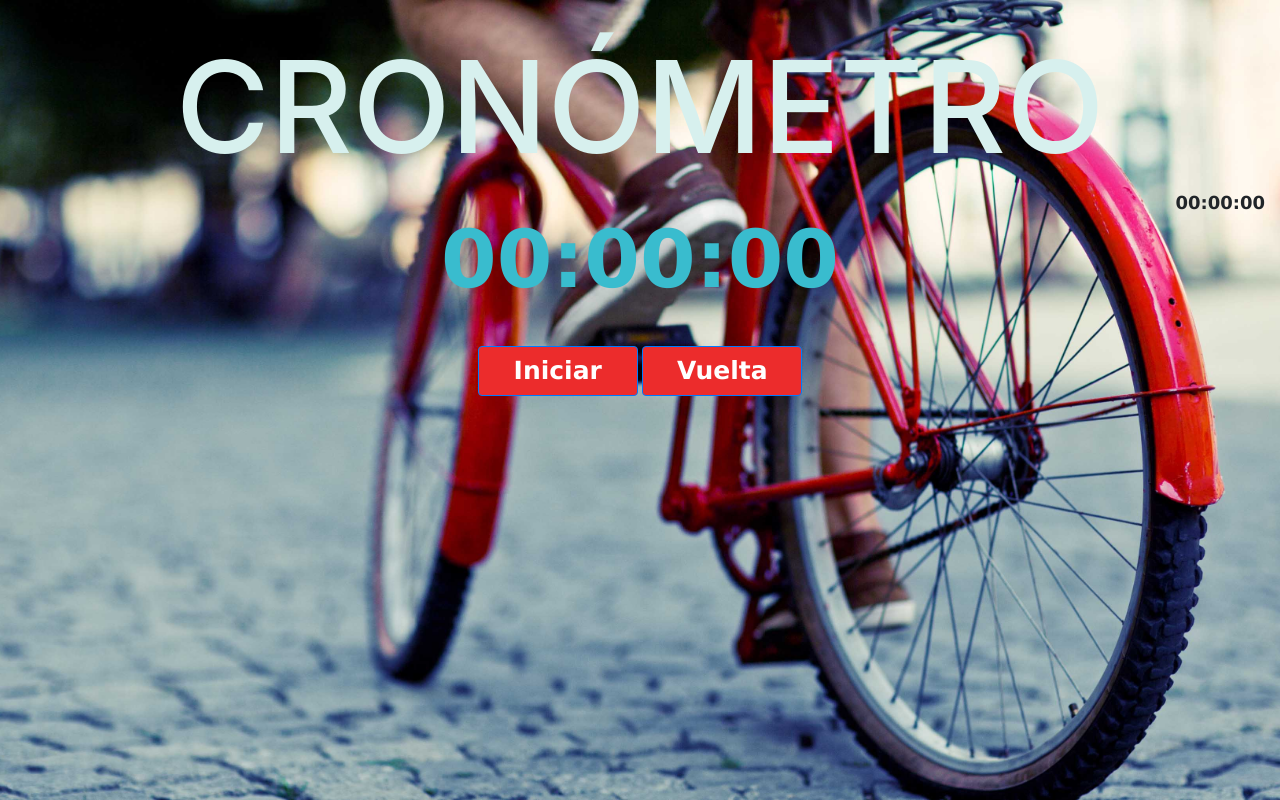
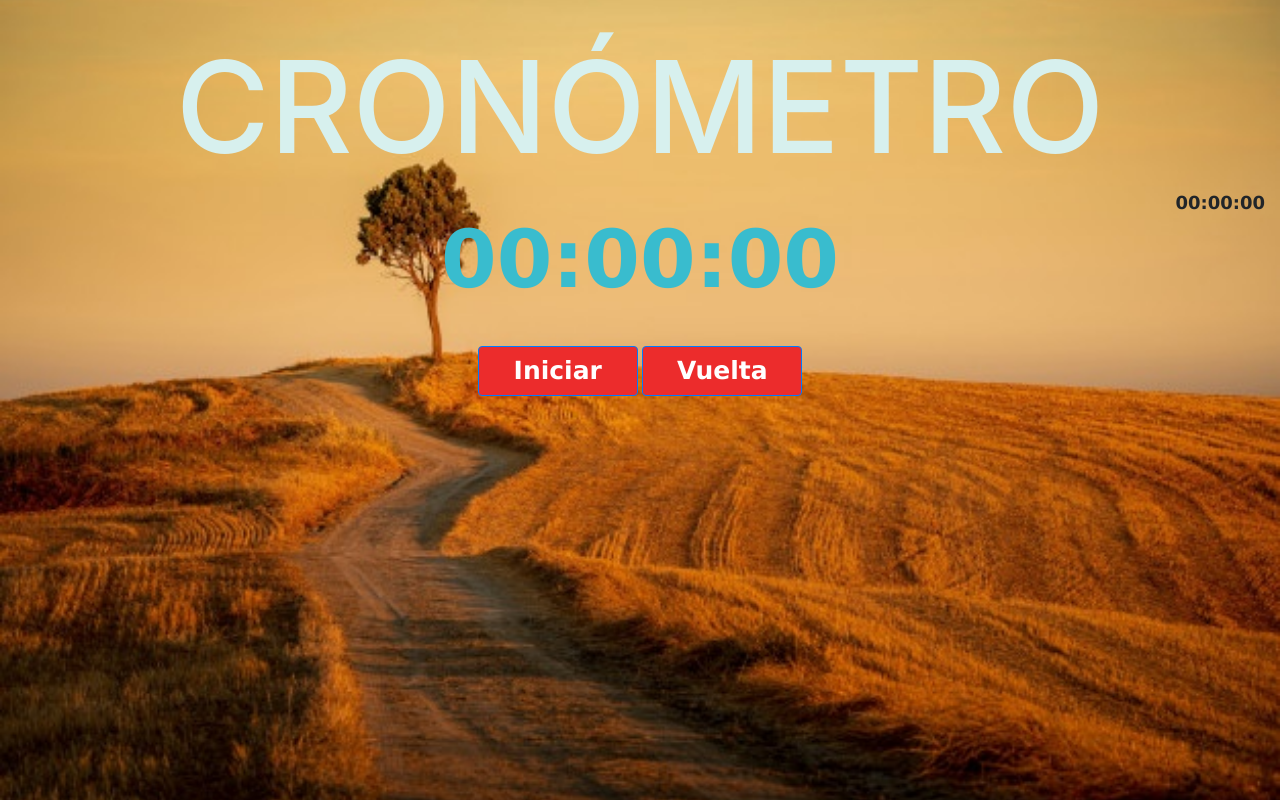
Before and after one commit to odvalencia1/pagina, a plain HTML site: page index.html in a window 1280 px wide. Drawn offline with nearby package versions, Linux system fonts and the light colour scheme.

Commit message:
Modificacion Imagen

```diff
--- a/styles.css
+++ b/styles.css
@@ -1,6 +1,6 @@
 body{
 
-    background-image: url("bicicleta.jpg");
+    background-image: url("camino.jpg");
     background-position: center center;
     background-attachment: fixed;
     background-size: cover;
```
Also changed, not shown: camino.jpg (added).
